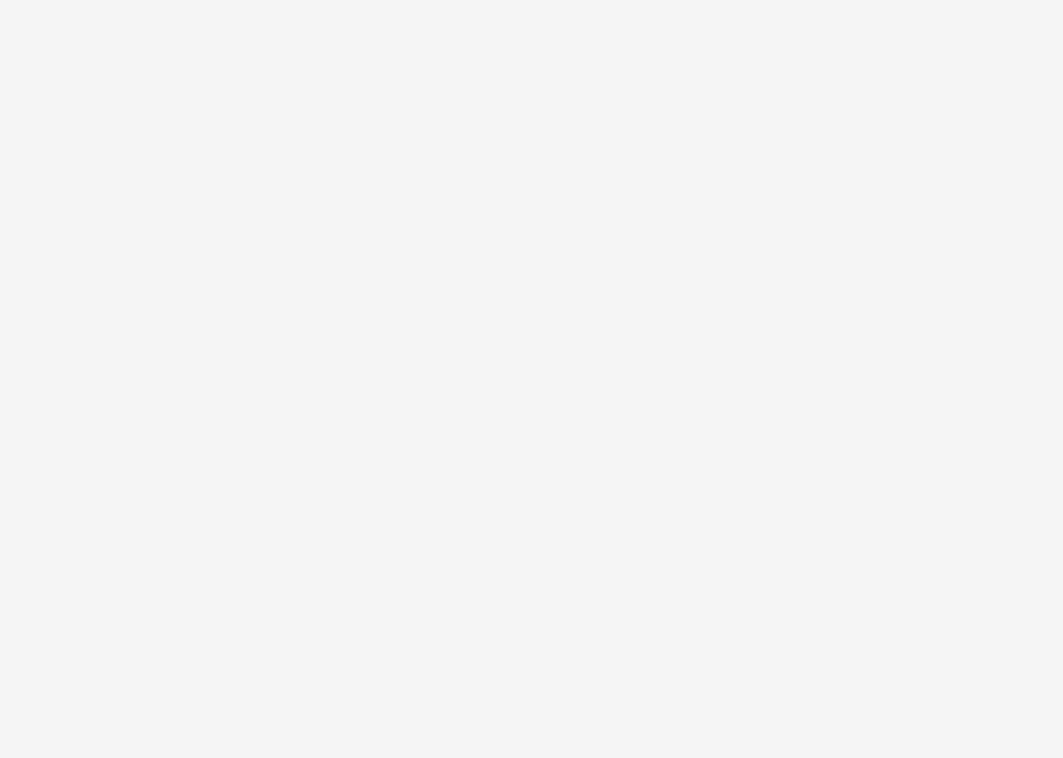
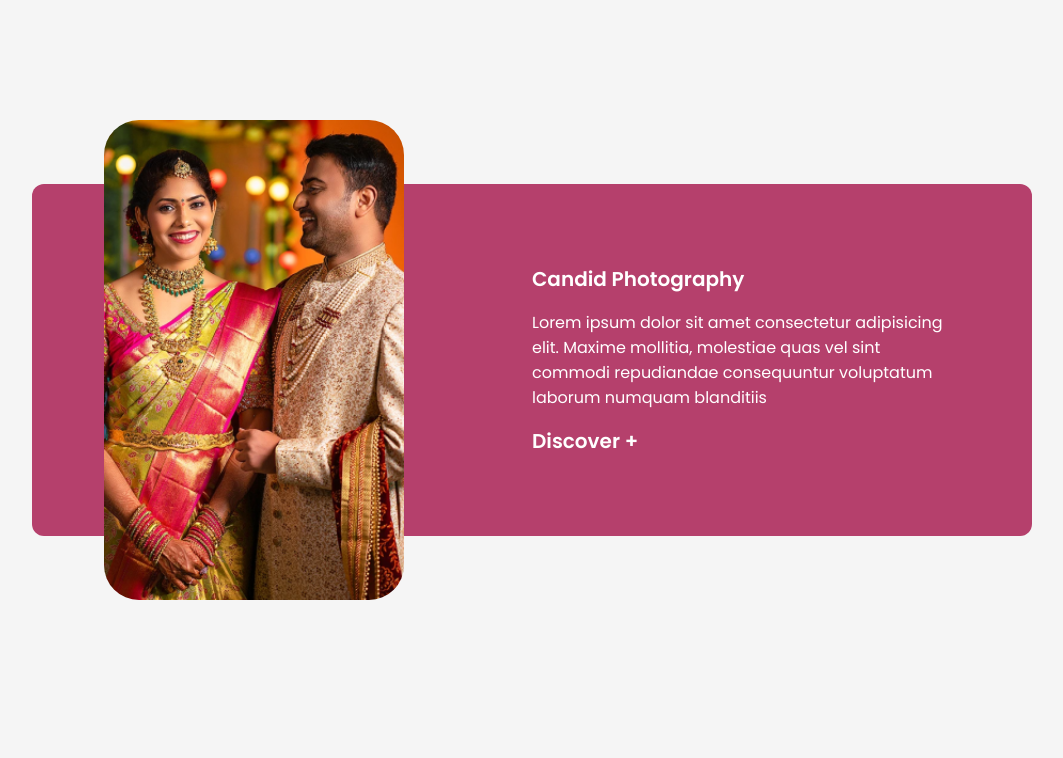
Before and after one commit to KrishnaDhingra/image-gallary-website, a React (Create React App) app: page / in a window 1280 px wide. Shown: the part 2380-3138 px from the top of the page, without its empty margins (108-1171 px from the left). Before the commit the page ends 1780 px from the top, so only its background shows below. Built offline with nearby package versions, Linux system fonts and the light colour scheme.

Commit message:
Made the reverse functionality in the home page sample photos component

```diff
--- a/src/components/home-photo-samples/home-photo-samples.css
+++ b/src/components/home-photo-samples/home-photo-samples.css
@@ -2,6 +2,10 @@
   --main-bg-color: #b5406c;
 }
 .main-samples-container {
+  display: flex;
+  flex-direction: column;
+}
+.samples-inner {
   width: min(1000px, 90%);
   position: relative;
   height: 480px;
@@ -21,12 +25,12 @@
   background-color: var(--main-bg-color);
   width: 100%;
 }
-.main-samples-container .content,
+.samples-inner .content,
 h3 {
   font-size: 1rem;
   color: white;
 }
-.main-samples-container .sample-image-container {
+.samples-inner .sample-image-container {
   height: 100%;
 }
 .sample-image-container img {
@@ -49,8 +53,19 @@ h3 {
 .content-container > * {
   flex: 1;
 }
+.main-samples-container > *:nth-child(odd) .content-container {
+  flex-direction: row-reverse;
+}
+.main-samples-container
+  > *:nth-child(odd)
+  .content-container
+  .sample-image-container
+  img {
+  margin-left: 0;
+  margin-right: auto;
+}
 @media only screen and (max-width: 600px) {
-  .main-samples-container {
+  .samples-inner {
     grid-template-rows: 2fr 1.5fr 1fr;
   }
   .background {
--- a/src/components/home-photo-samples/home-photo-samples.js
+++ b/src/components/home-photo-samples/home-photo-samples.js
@@ -2,9 +2,40 @@ import React from 'react'
 import './home-photo-samples.css'
 import SamplePhoto from '../../utilities/sample-photo.png'
 
-function HomePhotoSamples() {
+function HomePhotoSamplesContainer() {
   return (
     <section className="main-samples-container">
+      {[1, 2, 3, 4].map((item) => {
+        return (
+          <div className="samples-inner">
+            <div className="background"></div>
+            <div className="content-container px-8 md:px-12 md:gap-[3.5rem] xl:gap-0 xl:px-[4.5rem]">
+              <div className="flex flex-col gap-4">
+                <h3 className="content-heading font-semibold text-[20px]">
+                  Candid Photography
+                </h3>
+                <p className="content">
+                  Lorem ipsum dolor sit amet consectetur adipisicing elit.
+                  Maxime mollitia, molestiae quas vel sint commodi repudiandae
+                  consequuntur voluptatum laborum numquam blanditiis
+                </p>
+                <h3 className="discover font-semibold text-[20px]">
+                  Discover +
+                </h3>
+              </div>
+              <div className="sample-image-container">
+                <img src={SamplePhoto} alt="" />
+              </div>
+            </div>
+          </div>
+        )
+      })}
+    </section>
+  )
+}
+function HomePhotoSample() {
+  return (
+    <div className="samples-inner">
       <div className="background"></div>
       <div className="content-container px-8 md:px-12 md:gap-[3.5rem] xl:gap-0 xl:px-[4.5rem]">
         <div className="flex flex-col gap-4">
@@ -22,7 +53,7 @@ function HomePhotoSamples() {
           <img src={SamplePhoto} alt="" />
         </div>
       </div>
-    </section>
+    </div>
   )
 }
-export default HomePhotoSamples
+export default HomePhotoSamplesContainer
--- a/src/pages/home.js
+++ b/src/pages/home.js
@@ -2,14 +2,14 @@ import React from 'react'
 import HomeTopBar from '../components/home-top-bar/HomeTopBar'
 import HomeBigButton from '../components/HomeBigButton/homebigbutton'
 import Counter from '../components/counter/counter'
-import HomePhotoSamples from '../components/home-photo-samples/home-photo-samples'
+import HomePhotoSamplesContainer from '../components/home-photo-samples/home-photo-samples'
 function Home() {
   return (
     <div className="flex flex-col mt-[6rem] sm:mt-[10rem]">
       <HomeTopBar />
       <HomeBigButton />
       <Counter />
-      <HomePhotoSamples />
+      <HomePhotoSamplesContainer />
     </div>
   )
 }
```
Also changed, not shown: src/utilities/sample-photo.png.
